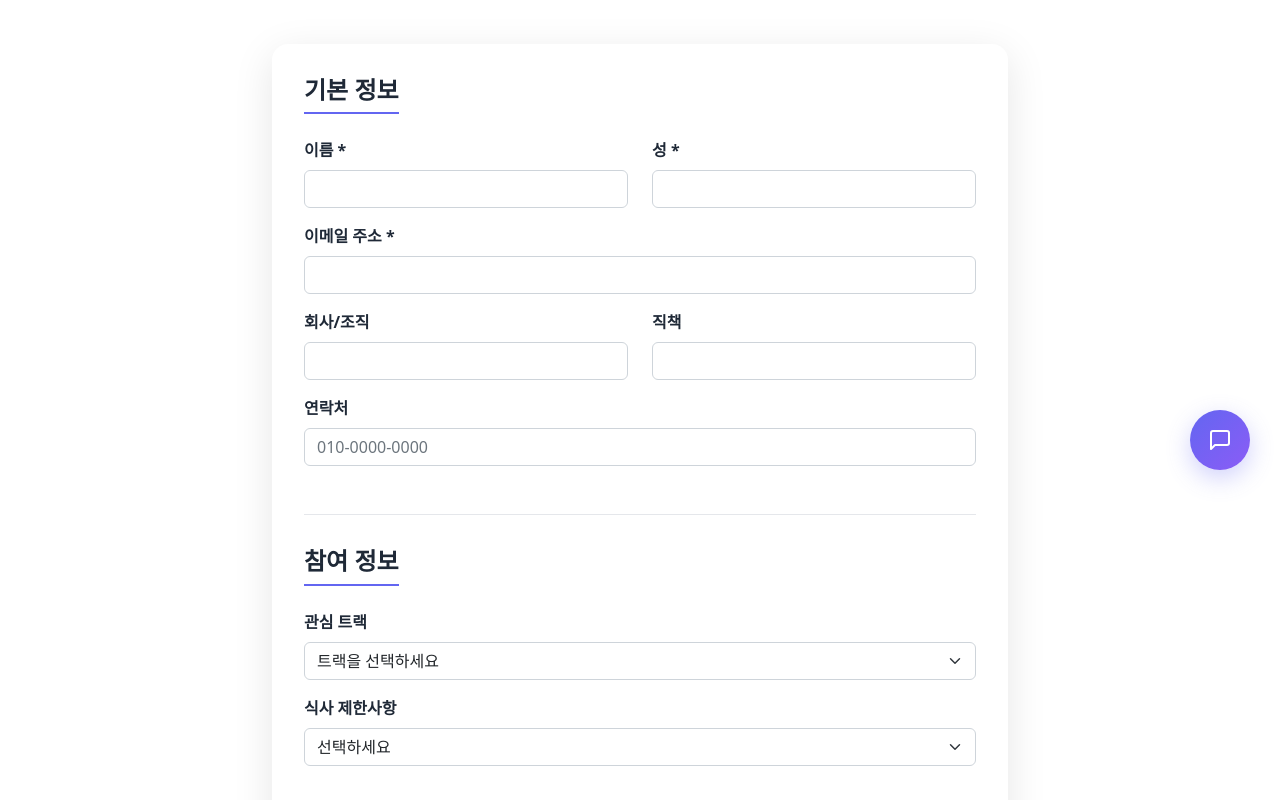
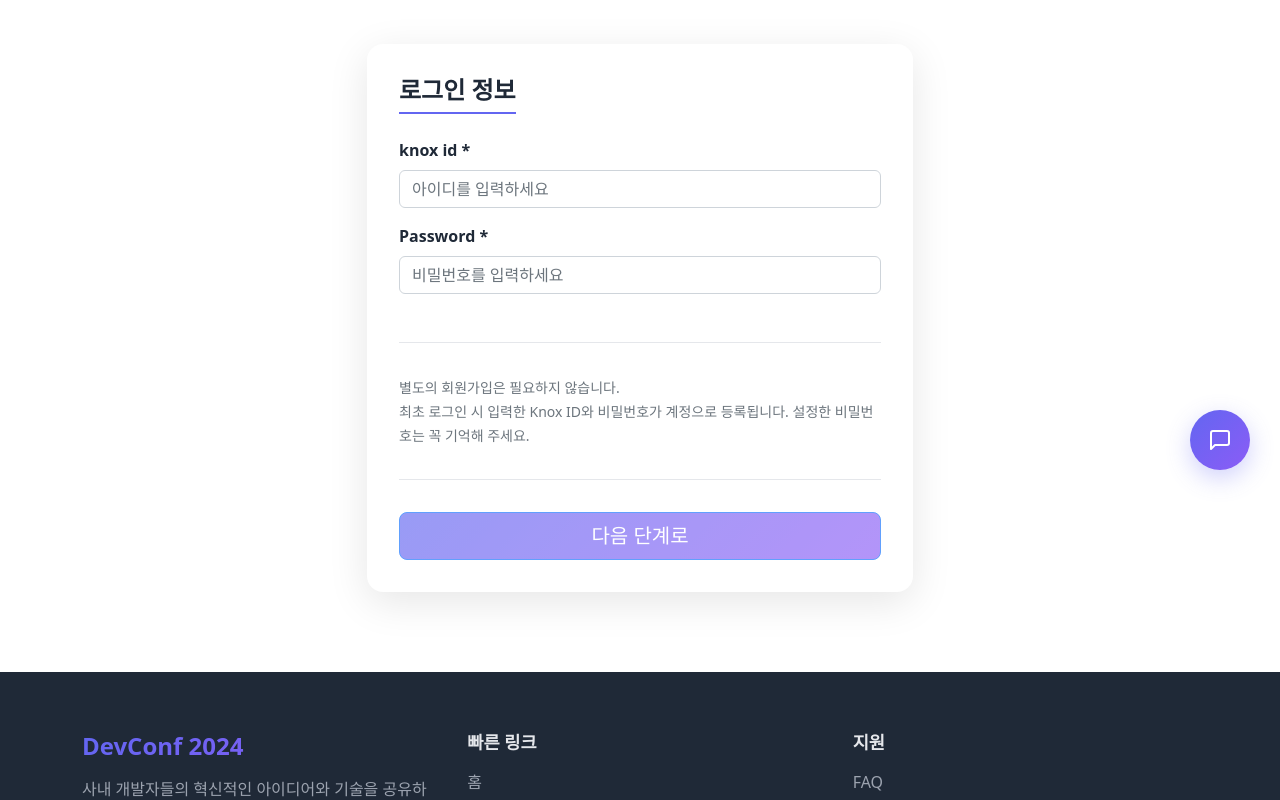
Before and after one commit to JuyoungKimmy-Kim/conference, a React (Create React App) app in the folder frontend/: page /register in a window 1280 px wide. Shown: the part 300-1100 px from the top of the page. Built offline with nearby package versions, Linux system fonts and the light colour scheme.

Commit message:
Feat: add login form and update registration fields

```diff
--- a/frontend/src/pages/Register.js
+++ b/frontend/src/pages/Register.js
@@ -2,38 +2,36 @@ import React, { useState } from 'react';
 import './Register.css';
 
 const Register = () => {
+  const [currentStep, setCurrentStep] = useState('login'); // 'login' 또는 'register'
+  const [loginData, setLoginData] = useState({
+    id: '',
+    password: ''
+  });
   const [formData, setFormData] = useState({
-    firstName: '',
-    lastName: '',
-    email: '',
-    company: '',
-    position: '',
+    name: '',
     phone: '',
-    track: '',
-    dietary: '',
+    team: '',
+    aidea: '',
     agreeTerms: false,
     agreeMarketing: false
+  });
+
+  const [teamMembers, setTeamMembers] = useState([]);
+  const [newMember, setNewMember] = useState({
+    name: '',
+    knoxId: ''
   });
 
   const [isSubmitting, setIsSubmitting] = useState(false);
   const [submitSuccess, setSubmitSuccess] = useState(false);
 
-  const tracks = [
-    { id: 'ai', name: 'AI/ML 트랙', description: '인공지능과 머신러닝 관련 세션' },
-    { id: 'cloud', name: '클라우드 트랙', description: '클라우드 아키텍처와 인프라' },
-    { id: 'devops', name: 'DevOps 트랙', description: '개발 운영과 자동화' },
-    { id: 'frontend', name: '프론트엔드 트랙', description: '사용자 인터페이스와 경험' },
-    { id: 'data', name: '데이터 트랙', description: '빅데이터와 분석' },
-    { id: 'security', name: '보안 트랙', description: '애플리케이션 보안' }
-  ];
-
-  const dietaryOptions = [
-    '일반',
-    '채식주의',
-    '비건',
-    '글루텐프리',
-    '알레르기 있음 (상세사항 기재)'
-  ];
+  const handleLoginInputChange = (e) => {
+    const { name, value } = e.target;
+    setLoginData(prev => ({
+      ...prev,
+      [name]: value
+    }));
+  };
 
   const handleInputChange = (e) => {
     const { name, value, type, checked } = e.target;
@@ -41,6 +39,37 @@ const Register = () => {
       ...prev,
       [name]: type === 'checkbox' ? checked : value
     }));
+  };
+
+  const handleNewMemberChange = (e) => {
+    const { name, value } = e.target;
+    setNewMember(prev => ({
+      ...prev,
+      [name]: value
+    }));
+  };
+
+  const addTeamMember = () => {
+    if (newMember.name && newMember.knoxId) {
+      const member = {
+        id: Date.now(),
+        name: newMember.name,
+        knoxId: newMember.knoxId
+      };
+      setTeamMembers(prev => [...prev, member]);
+      setNewMember({ name: '', knoxId: '' });
+    }
+  };
+
+  const removeTeamMember = (id) => {
+    setTeamMembers(prev => prev.filter(member => member.id !== id));
+  };
+
+  const handleLoginSubmit = (e) => {
+    e.preventDefault();
+    if (loginData.id && loginData.password) {
+      setCurrentStep('register');
+    }
   };
 
   const handleSubmit = async (e) => {
@@ -58,6 +87,79 @@ const Register = () => {
       setIsSubmitting(false);
     }
   };
+
+  // 로그인 화면 렌더링
+  if (currentStep === 'login') {
+    return (
+      <div className="register-page">
+        <div className="register-hero section-padding">
+          <div className="container text-center">
+            <h1 className="register-title">컨퍼런스 등록</h1>
+            <p className="register-subtitle">
+              DevConf 2024에 참여하고 싶으시다면 지금 바로 등록하세요!
+            </p>
+          </div>
+        </div>
+
+        <div className="register-content section-padding">
+          <div className="container">
+            <div className="row">
+              <div className="col-lg-6 mx-auto">
+                <div className="register-form-container">
+                  <form onSubmit={handleLoginSubmit} className="register-form">
+                    <div className="form-section">
+                      <h3>로그인 정보</h3>
+                      <div className="mb-3">
+                        <label htmlFor="id" className="form-label">knox id *</label>
+                        <input
+                          type="text"
+                          className="form-control"
+                          id="id"
+                          name="id"
+                          value={loginData.id}
+                          onChange={handleLoginInputChange}
+                          required
+                          placeholder="아이디를 입력하세요"
+                        />
+                      </div>
+                      <div className="mb-3">
+                        <label htmlFor="password" className="form-label">Password *</label>
+                        <input
+                          type="password"
+                          className="form-control"
+                          id="password"
+                          name="password"
+                          value={loginData.password}
+                          onChange={handleLoginInputChange}
+                          required
+                          placeholder="비밀번호를 입력하세요"
+                        />
+                      </div>
+
+                    </div>
+                    <small className="form-text text-muted">
+                    별도의 회원가입은 필요하지 않습니다.<br />
+                    최초 로그인 시 입력한 Knox ID와 비밀번호가 계정으로 등록됩니다.
+                    설정한 비밀번호는 꼭 기억해 주세요.
+                    </small>
+                    <div className="form-submit">
+                      <button
+                        type="submit"
+                        className="btn btn-primary btn-lg w-100"
+                        disabled={!loginData.id || !loginData.password}
+                      >
+                        다음 단계로
+                      </button>
+                    </div>
+                  </form>
+                </div>
+              </div>
+            </div>
+          </div>
+        </div>
+      </div>
+    );
+  }
 
   if (submitSuccess) {
     return (
@@ -97,73 +199,32 @@ const Register = () => {
                 <form onSubmit={handleSubmit} className="register-form">
                   <div className="form-section">
                     <h3>기본 정보</h3>
-                    <div className="row">
-                      <div className="col-md-6 mb-3">
-                        <label htmlFor="firstName" className="form-label">이름 *</label>
+                    <div className="mb-3">
+                      <label htmlFor="knoxId" className="form-label">Knox ID</label>
                         <input
                           type="text"
                           className="form-control"
-                          id="firstName"
-                          name="firstName"
-                          value={formData.firstName}
-                          onChange={handleInputChange}
-                          required
-                        />
-                      </div>
-                      <div className="col-md-6 mb-3">
-                        <label htmlFor="lastName" className="form-label">성 *</label>
-                        <input
-                          type="text"
-                          className="form-control"
-                          id="lastName"
-                          name="lastName"
-                          value={formData.lastName}
-                          onChange={handleInputChange}
-                          required
-                        />
-                      </div>
+                        id="knoxId"
+                        name="knoxId"
+                        value={loginData.id}
+                        readOnly
+                        style={{ backgroundColor: '#f8f9fa', cursor: 'not-allowed' }}
+                      />
                     </div>
-
                     <div className="mb-3">
-                      <label htmlFor="email" className="form-label">이메일 주소 *</label>
+                      <label htmlFor="name" className="form-label">이름 *</label>
                       <input
-                        type="email"
+                        type="text"
                         className="form-control"
-                        id="email"
-                        name="email"
-                        value={formData.email}
+                        id="name"
+                        name="name"
+                        value={formData.name}
                         onChange={handleInputChange}
                         required
                       />
                     </div>
-
-                    <div className="row">
-                      <div className="col-md-6 mb-3">
-                        <label htmlFor="company" className="form-label">회사/조직</label>
-                        <input
-                          type="text"
-                          className="form-control"
-                          id="company"
-                          name="company"
-                          value={formData.company}
-                          onChange={handleInputChange}
-                        />
-                      </div>
-                      <div className="col-md-6 mb-3">
-                        <label htmlFor="position" className="form-label">직책</label>
-                        <input
-                          type="text"
-                          className="form-control"
-                          id="position"
-                          name="position"
-                          value={formData.position}
-                          onChange={handleInputChange}
-                        />
-                      </div>
-                    </div>
-
                     <div className="mb-3">
-                      <label htmlFor="phone" className="form-label">연락처</label>
+                      <label htmlFor="phone" className="form-label">연락처 *</label>
                       <input
                         type="tel"
                         className="form-control"
@@ -172,44 +233,105 @@ const Register = () => {
                         value={formData.phone}
                         onChange={handleInputChange}
                         placeholder="010-0000-0000"
+                        required
                       />
                     </div>
+
+                    <div className="mb-3">
+                      <label htmlFor="team" className="form-label">팀명 *</label>
+                      <input
+                        type="text"
+                        className="form-control"
+                        id="team"
+                        name="team"
+                        value={formData.team}
+                        onChange={handleInputChange}
+                        placeholder="팀명을 입력하세요 (개인 등록시 개인명 입력도 가능)"
+                        required
+                      />
+                    </div>
+
+                    <div className="mb-3">
+                      <label className="form-label">팀원 관리</label>
+                      <div className="border rounded p-3" style={{ backgroundColor: '#f8f9fa' }}>
+                        <div className="row mb-3">
+                          <div className="col-md-5 mb-2">
+                            <input
+                              type="text"
+                              className="form-control"
+                              name="name"
+                              value={newMember.name}
+                              onChange={handleNewMemberChange}
+                              placeholder="팀원 이름"
+                            />
+                          </div>
+                          <div className="col-md-5 mb-2">
+                            <input
+                              type="text"
+                              className="form-control"
+                              name="knoxId"
+                              value={newMember.knoxId}
+                              onChange={handleNewMemberChange}
+                              placeholder="Knox ID"
+                            />
+                          </div>
+                          <div className="col-md-2 mb-2">
+                            <button
+                              type="button"
+                              className="btn btn-outline-primary w-100"
+                              onClick={addTeamMember}
+                              disabled={!newMember.name || !newMember.knoxId}
+                            >
+                              추가
+                            </button>
+                          </div>
+                        </div>
+
+                        {teamMembers.length > 0 && (
+                          <div>
+                            <h6 className="mb-2">팀원 목록 ({teamMembers.length}명)</h6>
+                            <div className="list-group">
+                              {teamMembers.map(member => (
+                                <div key={member.id} className="list-group-item d-flex justify-content-between align-items-center">
+                                  <div>
+                                    <strong>{member.name}</strong>({member.knoxId})
+                                  </div>
+                                  <button
+                                    type="button"
+                                    className="btn btn-sm btn-outline-danger"
+                                    onClick={() => removeTeamMember(member.id)}
+                                  >
+                                    삭제
+                                  </button>
+                                </div>
+                              ))}
+                            </div>
+                          </div>
+                        )}
+
+                        {teamMembers.length === 0 && (
+                          <div className="text-center text-muted py-3">
+                            <small>아직 추가된 팀원이 없습니다.</small>
+                          </div>
+                        )}
+                      </div>
+                    </div>
+
                   </div>
 
                   <div className="form-section">
                     <h3>참여 정보</h3>
                     <div className="mb-3">
-                      <label htmlFor="track" className="form-label">관심 트랙</label>
-                      <select
-                        className="form-select"
-                        id="track"
-                        name="track"
-                        value={formData.track}
+                      <label htmlFor="aidea" className="form-label">AIdea 제안서</label>
+                      <textarea
+                        className="form-control"
+                        id="aidea"
+                        name="aidea"
+                        value={formData.aidea}
                         onChange={handleInputChange}
-                      >
-                        <option value="">트랙을 선택하세요</option>
-                        {tracks.map(track => (
-                          <option key={track.id} value={track.id}>
-                            {track.name} - {track.description}
-                          </option>
-                        ))}
-                      </select>
-                    </div>
-
-                    <div className="mb-3">
-                      <label htmlFor="dietary" className="form-label">식사 제한사항</label>
-                      <select
-                        className="form-select"
-                        id="dietary"
-                        name="dietary"
-                        value={formData.dietary}
-                        onChange={handleInputChange}
-                      >
-                        <option value="">선택하세요</option>
-                        {dietaryOptions.map(option => (
-                          <option key={option} value={option}>{option}</option>
-                        ))}
-                      </select>
+                        rows="8"
+                        placeholder="AIdea 제안서 내용을 입력하세요..."
+                      />
                     </div>
                   </div>
 
```
